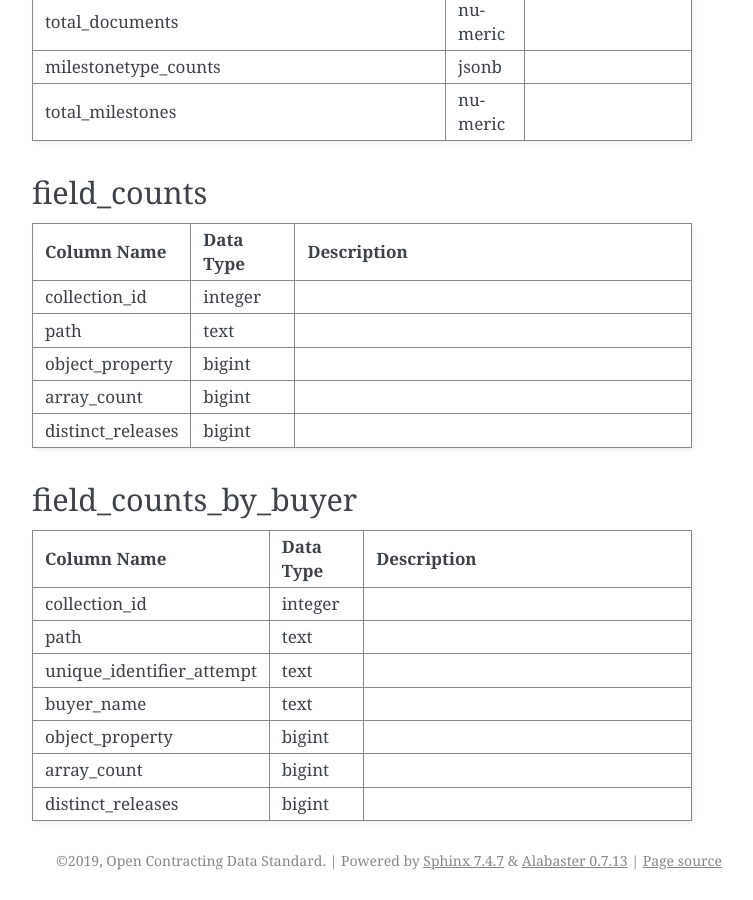
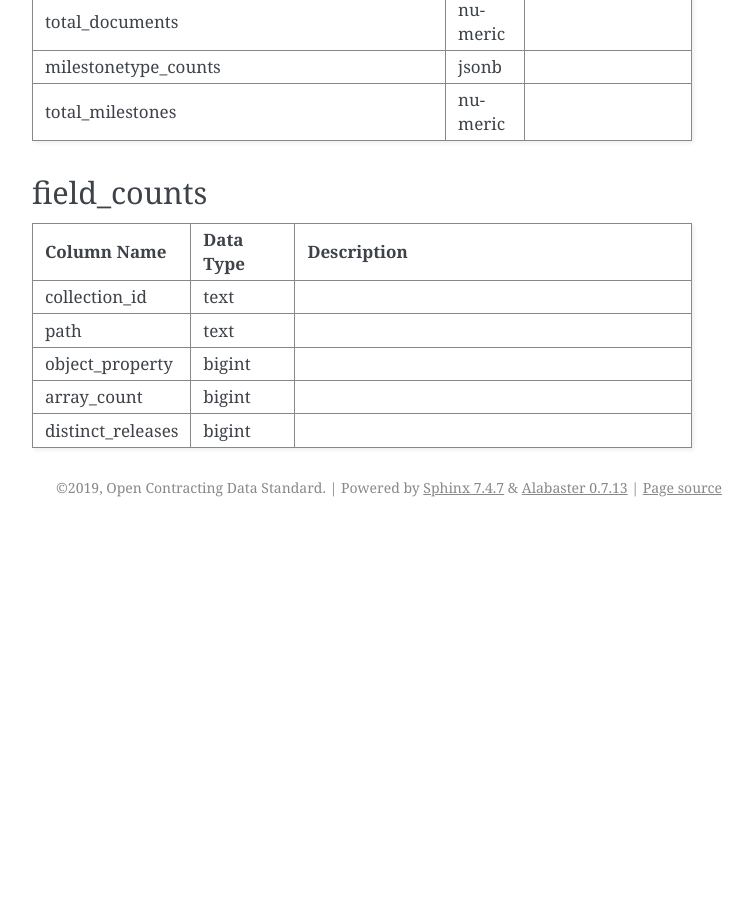
Before and after one commit to open-contracting/kingfisher-summarize, a Sphinx documentation site: the page built from docs/view-reference.rst, in a window 1280 px wide and 900 px high, scrolled down 17065 px. Shown: the whole window, without its empty margins (388-1141 px from the left). Built offline with Sphinx 7.4.7, drawn with Linux system fonts in a browser that asks for light colours; after the commit the page ends 17592 px from its top, so only the background shows below that; some of the changed text lies outside the part shown.

Commit message:
Update field counts commands.

```diff
--- a/docs/view-reference.rst
+++ b/docs/view-reference.rst
@@ -3,169 +3,162 @@ View Reference
 ==============
 
 parties_summary
--------------------------------------------
+-----------------------------------------------
 .. csv-table::
    :header-rows: 1
    :widths: 10, 10, 40
    :file: view_definitions/parties_summary.csv
 
 buyer_summary
--------------------------------------------
+-----------------------------------------------
 .. csv-table::
    :header-rows: 1
    :widths: 10, 10, 40
    :file: view_definitions/buyer_summary.csv
 
 procuringEntity_summary
--------------------------------------------
+-----------------------------------------------
 .. csv-table::
    :header-rows: 1
    :widths: 10, 10, 40
    :file: view_definitions/procuringEntity_summary.csv
 
 planning_documents_summary
--------------------------------------------
+-----------------------------------------------
 .. csv-table::
    :header-rows: 1
    :widths: 10, 10, 40
    :file: view_definitions/planning_documents_summary.csv
 
 planning_milestones_summary
--------------------------------------------
+-----------------------------------------------
 .. csv-table::
    :header-rows: 1
    :widths: 10, 10, 40
    :file: view_definitions/planning_milestones_summary.csv
 
 planning_summary
--------------------------------------------
+-----------------------------------------------
 .. csv-table::
    :header-rows: 1
    :widths: 10, 10, 40
    :file: view_definitions/planning_summary.csv
 
 tender_documents_summary
--------------------------------------------
+-----------------------------------------------
 .. csv-table::
    :header-rows: 1
    :widths: 10, 10, 40
    :file: view_definitions/tender_documents_summary.csv
 
 tender_milestones_summary
--------------------------------------------
+-----------------------------------------------
 .. csv-table::
    :header-rows: 1
    :widths: 10, 10, 40
    :file: view_definitions/tender_milestones_summary.csv
 
 tender_items_summary
--------------------------------------------
+-----------------------------------------------
 .. csv-table::
    :header-rows: 1
    :widths: 10, 10, 40
    :file: view_definitions/tender_items_summary.csv
 
 tender_summary
--------------------------------------------
+-----------------------------------------------
 .. csv-table::
    :header-rows: 1
    :widths: 10, 10, 40
    :file: view_definitions/tender_summary.csv
 
 award_suppliers_summary
--------------------------------------------
+-----------------------------------------------
 .. csv-table::
    :header-rows: 1
    :widths: 10, 10, 40
    :file: view_definitions/award_suppliers_summary.csv
 
 award_documents_summary
--------------------------------------------
+-----------------------------------------------
 .. csv-table::
    :header-rows: 1
    :widths: 10, 10, 40
    :file: view_definitions/award_documents_summary.csv
 
 award_items_summary
--------------------------------------------
+-----------------------------------------------
 .. csv-table::
    :header-rows: 1
    :widths: 10, 10, 40
    :file: view_definitions/award_items_summary.csv
 
 awards_summary
--------------------------------------------
+-----------------------------------------------
 .. csv-table::
    :header-rows: 1
    :widths: 10, 10, 40
    :file: view_definitions/awards_summary.csv
 
 contract_items_summary
--------------------------------------------
+-----------------------------------------------
 .. csv-table::
    :header-rows: 1
    :widths: 10, 10, 40
    :file: view_definitions/contract_items_summary.csv
 
 contract_documents_summary
--------------------------------------------
+-----------------------------------------------
 .. csv-table::
    :header-rows: 1
    :widths: 10, 10, 40
    :file: view_definitions/contract_documents_summary.csv
 
 contract_milestones_summary
--------------------------------------------
+-----------------------------------------------
 .. csv-table::
    :header-rows: 1
    :widths: 10, 10, 40
    :file: view_definitions/contract_milestones_summary.csv
 
 contract_implementation_documents_summary
--------------------------------------------
+-----------------------------------------------
 .. csv-table::
    :header-rows: 1
    :widths: 10, 10, 40
    :file: view_definitions/contract_implementation_documents_summary.csv
 
 contract_implementation_milestones_summary
--------------------------------------------
+-----------------------------------------------
 .. csv-table::
    :header-rows: 1
    :widths: 10, 10, 40
    :file: view_definitions/contract_implementation_milestones_summary.csv
 
 contract_implementation_transactions_summary
--------------------------------------------
+-----------------------------------------------
 .. csv-table::
    :header-rows: 1
    :widths: 10, 10, 40
    :file: view_definitions/contract_implementation_transactions_summary.csv
 
 contracts_summary
--------------------------------------------
+-----------------------------------------------
 .. csv-table::
    :header-rows: 1
    :widths: 10, 10, 40
    :file: view_definitions/contracts_summary.csv
 
 release_summary
--------------------------------------------
+-----------------------------------------------
 .. csv-table::
    :header-rows: 1
    :widths: 10, 10, 40
    :file: view_definitions/release_summary.csv
 
 field_counts
--------------------------------------------
+-----------------------------------------------
 .. csv-table::
    :header-rows: 1
    :widths: 10, 10, 40
    :file: view_definitions/field_counts.csv
-
-field_counts_by_buyer
--------------------------------------------
-.. csv-table::
-   :header-rows: 1
-   :widths: 10, 10, 40
-   :file: view_definitions/field_counts_by_buyer.csv
--- a/docs/view_definitions/field_counts.csv
+++ b/docs/view_definitions/field_counts.csv
@@ -1,5 +1,5 @@
 Column Name,Data Type,Description
-collection_id,integer,
+collection_id,text,
 path,text,
 object_property,bigint,
 array_count,bigint,
```
Also changed, not shown: requirements-dev.txt (+12 -1 lines), 3 other files.
